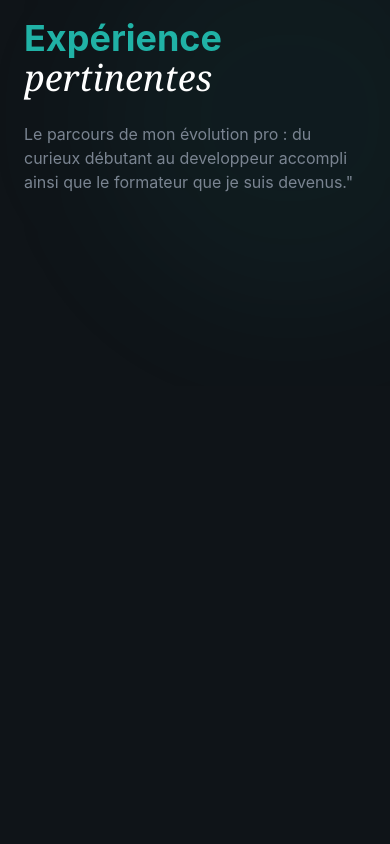
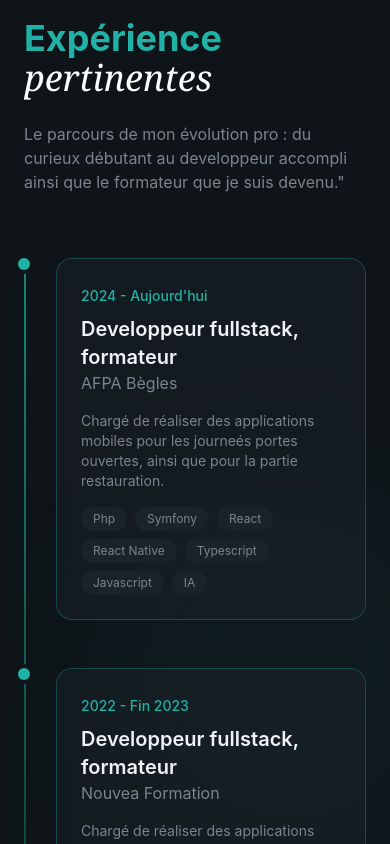
Before and after one commit to devJeremie/Tuto-Portfolio, a React (Vite) app: page / in a window 390 px wide. Shown: the part 7240-8084 px from the top of the page. Before the commit the page ends 7626 px from the top, so only its background shows below. Built offline with nearby package versions, Linux system fonts and the light colour scheme.

Commit message:
Maj-End-Project.jsx

```diff
--- a/src/index.css
+++ b/src/index.css
@@ -154,4 +154,9 @@
     backdrop-filter: blur(16px);
     box-shadow: 0 0 20px color-mix (in srgb, #26c4b8 20%, transparent);
   }
+  .timeline-glow {
+    box-shadow:
+      0 0 40px color-mix(in srgb, var(--color-primary) 35%, transparent),
+      0 0 80px color-mix(in srgb, var(--color-primary) 25%, transparent);
+  }
 }
--- a/src/sections/Experience.jsx
+++ b/src/sections/Experience.jsx
@@ -64,11 +64,70 @@
               </span>
             </h2>
             <p className="text-muted-foreground animate-fade-in animation-delay-200">
-              Le parcours de mon évolution pro : du curieux débutant au developpeur
-              accompli ainsi que le formateur que je suis devenus."
+              Le parcours de mon évolution pro : du curieux débutant au
+              developpeur accompli ainsi que le formateur que je suis devenu."
             </p>
           </div>
-          { /*Timeline */}
+          {/*Timeline */}
+          <div className="relative">
+            <div
+              className="timeline-glow absolute left-0 md:left-1/2 top-0 bottom-0
+                            w-[2px] bg-gradient-to-b from-primary/70 via primary/30 to-transparent
+                            md:-translate-x-1/2 shadow-[0_0_25px_rgba(32,178,166,0.8)]"
+            />
+            {/*Experience items*/}
+            <div className="space-y-12">
+              {experiences.map((exp, id) => (
+                <div
+                  key={id}
+                  className="relative grid md:grid-cols-2 gap-8 animate-fade-in"
+                  style={{animationDelay: `${(id + 1) * 150}ms`}}
+                >
+                  {/*Point de la timeline*/}
+                  <div className="absolute left-0 md:left-1/2 top-0 w-3 h-3 bg-primary
+                                  rounded-full -translate-x-1/2 ring-4 ring-background z-10">
+                    {exp.current && <span className="absolute inset-0 rounded-full bg-primary animate-ping opacity-75"/>}
+                  </div>
+
+                  {/*Contenu*/}
+                  <div className={`pl-8 md:pl-0 ${
+                    id % 2 === 0
+                      ? "md:pr-16 md:text-right"
+                      : "md:col-start-2 md:pl-16"
+                    }`}
+                  >
+                    <div className={`glass p-6 rounded-2xl border border-primary/30
+                                   hover:border-primary/50 transition-all duration-500`}>
+                      <span className="text-sm text-primary font-medium">
+                        {exp.period}
+                      </span>
+                      <h3 className="text-xl font-semibold mt-2">
+                        {exp.role}
+                      </h3>
+                      <p className="text-muted-foreground">
+                        {exp.company}
+                      </p>
+                      <p className="text-sm text-muted-foreground mt-4">
+                        {exp.description}
+                      </p>
+                      <div className={`flex flex-wrap gap-2 mt-4 ${
+                        id % 2 === 0 ? "md:justify-end" : ""
+                        }`}
+                      >
+                        {exp.technologies.map((tech, id) => (
+                          <span
+                            key={id}
+                            className="px-3 py-1 bg-surface text-xs rounded-full text-muted-foreground">
+                            {tech}
+                          </span>
+                        ))}
+                      </div>
+                    </div>
+                  </div>
+                </div>
+              ))}
+            </div>
+          </div>
         </div>
       </section>
     );
```
